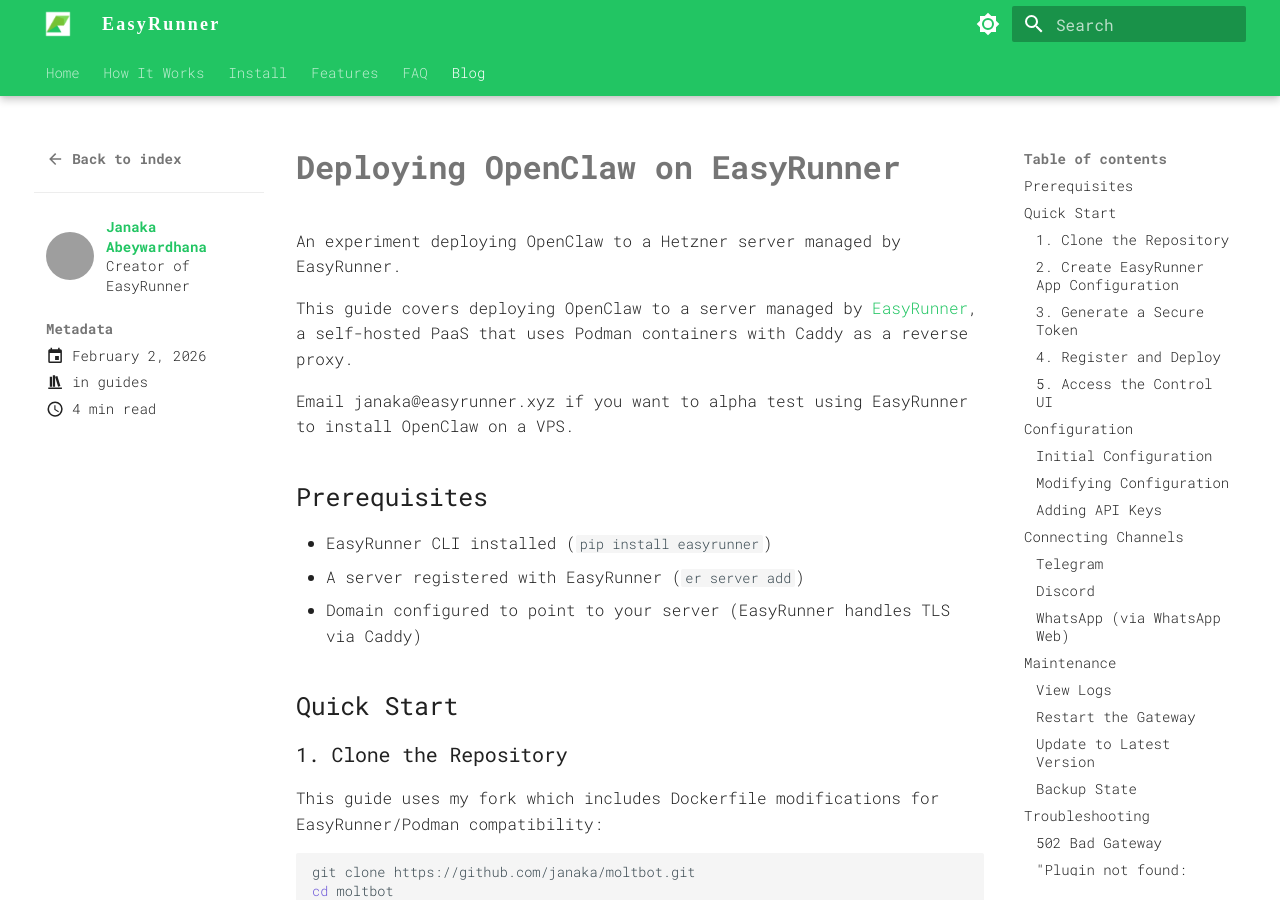
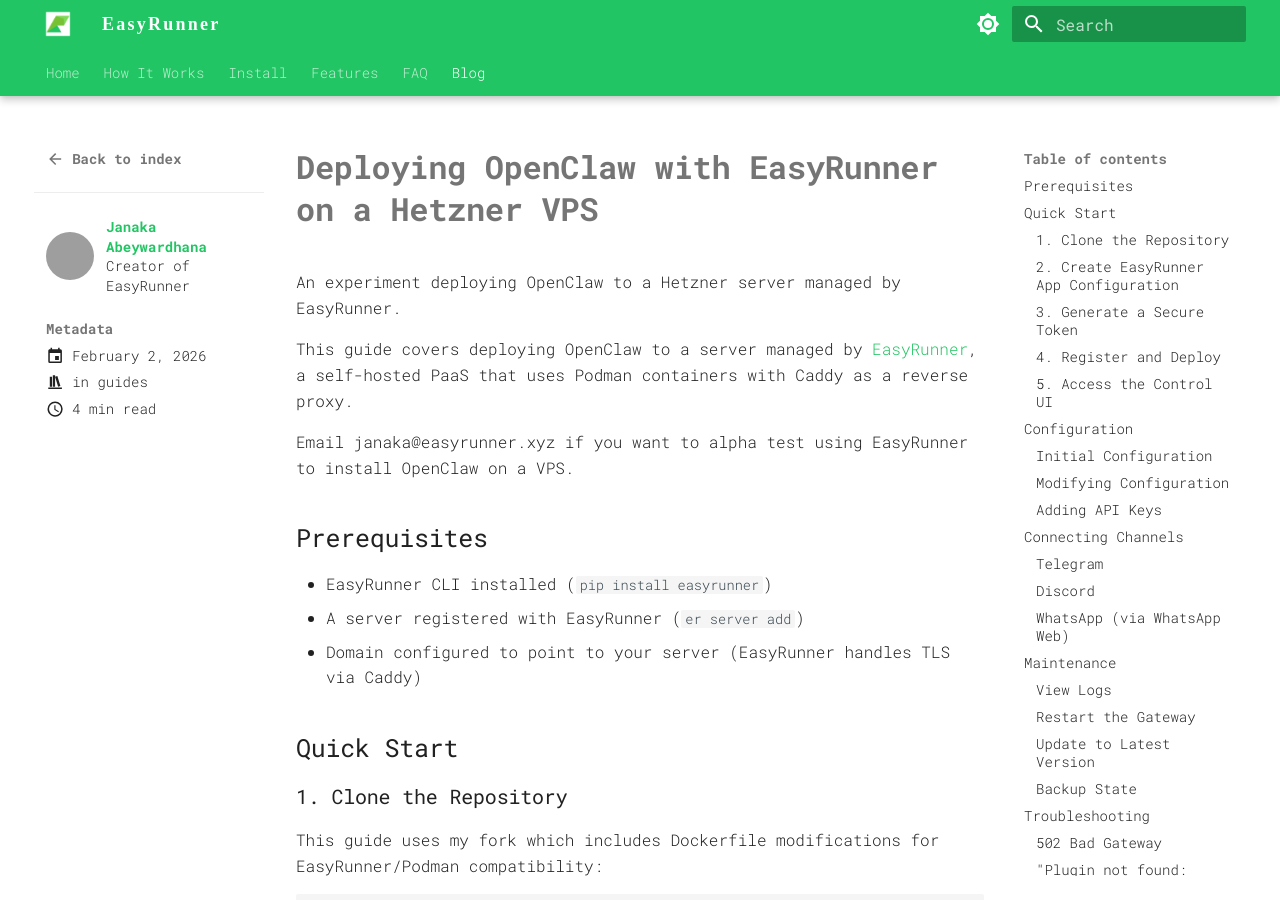
Before and after one commit to janaka/easyrunner-docs, an MkDocs documentation site: the page built from docs/blog/posts/deploying-openclaw-with-easyrunner.md, in a window 1280 px wide and 900 px high. Built offline with MkDocs 1.6.1 and Material for MkDocs 9.7.7, drawn with Linux system fonts in a browser that asks for light colours; some web fonts are replaced; grey boxes are pictures that could not be loaded.

Commit message:
docs(deploying-openclaw): update title for Hetzner VPS guide

```diff
--- a/docs/blog/posts/deploying-openclaw-with-easyrunner.md
+++ b/docs/blog/posts/deploying-openclaw-with-easyrunner.md
@@ -1,5 +1,5 @@
 ---
-title: Deploying OpenClaw on EasyRunner
+title: Deploying OpenClaw with EasyRunner on a Hetzner VPS
 date: 2026-02-02
 authors:
   - janaka
```
